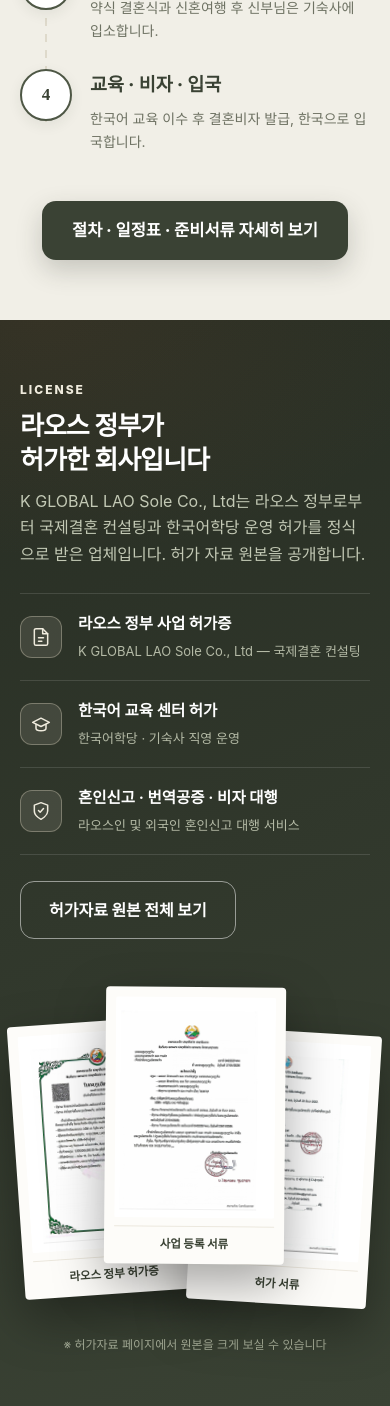
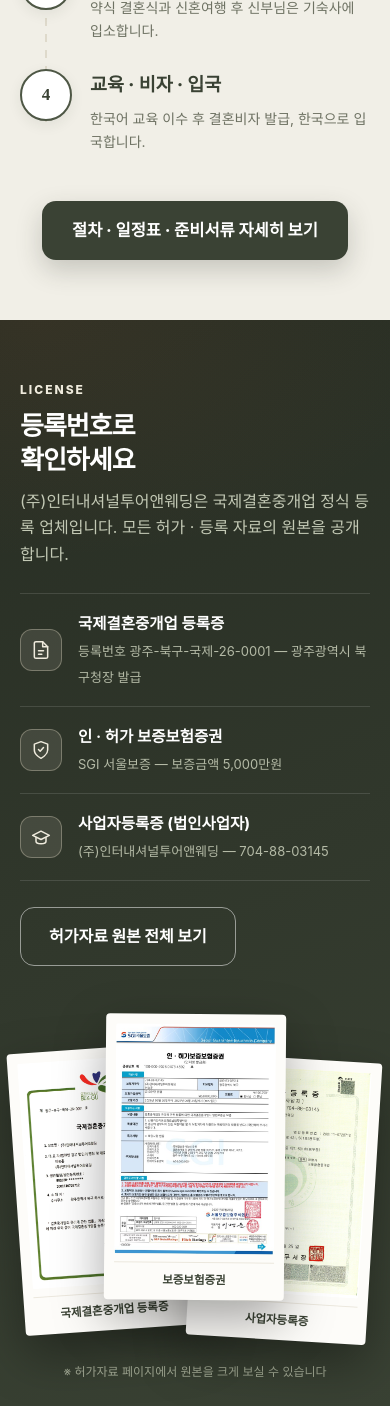
Before and after one commit to Jeongdonghwan/viet_prj, a Flask app: page / in a window 390 px wide. Shown: the part 5000-6406 px from the top of the page. Run offline with Flask 3, Linux system fonts and the light colour scheme; some web fonts are replaced.

Commit message:
메인 인증 밴드를 한국 허가자료 3종으로 동기화, 모바일 헤더 줄바꿈 수정
Co-Authored-By: Claude Fable 5 <noreply@anthropic.com>

```diff
--- a/app/static/css/main.css
+++ b/app/static/css/main.css
@@ -30,7 +30,7 @@ a{text-decoration:none;color:inherit}
 @media(prefers-reduced-motion:reduce){.rv{opacity:1;transform:none;transition:none}*{animation-duration:.01ms!important;animation-iteration-count:1!important}}
 
 /* buttons */
-.btn{display:inline-flex;align-items:center;justify-content:center;gap:8px;border-radius:12px;font-weight:800;cursor:pointer;border:none;transition:transform .18s,box-shadow .18s,background .18s}
+.btn{display:inline-flex;align-items:center;justify-content:center;gap:8px;border-radius:12px;font-weight:800;cursor:pointer;border:none;white-space:nowrap;transition:transform .18s,box-shadow .18s,background .18s}
 .btn:active{transform:scale(.97)}
 .btn-navy{background:var(--brand);color:#fff;padding:11px 20px;font-size:14.5px}
 .btn-login{color:var(--brand);padding:11px 12px;font-size:14.5px;background:transparent}
@@ -50,9 +50,15 @@ a{text-decoration:none;color:inherit}
 /* header */
 header.site{background:rgba(250,249,245,.92);backdrop-filter:blur(12px);border-bottom:1px solid var(--line);position:sticky;top:0;z-index:100}
 .hd{max-width:1140px;margin:0 auto;padding:0 20px;display:flex;align-items:center;justify-content:space-between;height:68px}
-.logo{font-family:var(--serif);font-weight:900;font-size:23px;color:var(--brand);letter-spacing:-.5px}
+.logo{font-family:var(--serif);font-weight:900;font-size:23px;color:var(--brand);letter-spacing:-.5px;white-space:nowrap}
 .logo span{color:var(--accent);font-size:11px;font-family:var(--sans);font-weight:700;margin-left:6px;vertical-align:3px;letter-spacing:1.5px}
-@media(max-width:640px){.logo{font-size:17px}.logo span{display:none}}
+@media(max-width:640px){
+  .logo{font-size:15px;letter-spacing:-.8px}
+  .logo span{display:none}
+  .hd{padding:0 14px;gap:8px}
+  .hd .btn-navy{padding:9px 12px;font-size:13px;border-radius:10px}
+  .hd .btn-login{padding:9px 8px;font-size:13px}
+}
 nav.gnb{display:flex;gap:28px;font-weight:600;font-size:15.5px}
 nav.gnb a{padding:4px 0;position:relative}
 nav.gnb a::after{content:'';position:absolute;left:0;bottom:-2px;width:0;height:2px;background:var(--brand-mid);transition:width .25s}
--- a/app/templates/index.html
+++ b/app/templates/index.html
@@ -193,21 +193,20 @@
     <div class="rv">
       <div class="sec-head">
         <div class="tag">LICENSE</div>
-        <h2>라오스 정부가<br>허가한 회사입니다</h2>
-        <p>{{ site.company_lao }}는 라오스 정부로부터 국제결혼 컨설팅과 한국어학당 운영 허가를 정식으로 받은 업체입니다. 허가 자료 원본을 공개합니다.</p>
+        <h2>등록번호로<br>확인하세요</h2>
+        <p>{{ site.company_kr }}은 국제결혼중개업 정식 등록 업체입니다. 모든 허가 · 등록 자료의 원본을 공개합니다.</p>
       </div>
       <ul class="trust-list">
-        <li><span class="ic"><svg viewBox="0 0 24 24" fill="none" stroke="currentColor" stroke-width="1.8" stroke-linecap="round" stroke-linejoin="round"><path d="M14 2H6a2 2 0 0 0-2 2v16a2 2 0 0 0 2 2h12a2 2 0 0 0 2-2V8z"/><path d="M14 2v6h6"/><path d="M9 13h6M9 17h4"/></svg></span><div><b>라오스 정부 사업 허가증</b><em>K GLOBAL LAO Sole Co., Ltd — 국제결혼 컨설팅</em></div></li>
-        <li><span class="ic"><svg viewBox="0 0 24 24" fill="none" stroke="currentColor" stroke-width="1.8" stroke-linecap="round" stroke-linejoin="round"><path d="M22 10 12 5 2 10l10 5 10-5z"/><path d="M6 12.5V17c0 1.7 2.7 3 6 3s6-1.3 6-3v-4.5"/></svg></span><div><b>한국어 교육 센터 허가</b><em>한국어학당 · 기숙사 직영 운영</em></div></li>
-        <li><span class="ic"><svg viewBox="0 0 24 24" fill="none" stroke="currentColor" stroke-width="1.8" stroke-linecap="round" stroke-linejoin="round"><path d="M12 22s8-4 8-10V5l-8-3-8 3v7c0 6 8 10 8 10z"/><path d="m9 11.5 2 2 4-4.5"/></svg></span><div><b>혼인신고 · 번역공증 · 비자 대행</b><em>라오스인 및 외국인 혼인신고 대행 서비스</em></div></li>
+        <li><span class="ic"><svg viewBox="0 0 24 24" fill="none" stroke="currentColor" stroke-width="1.8" stroke-linecap="round" stroke-linejoin="round"><path d="M14 2H6a2 2 0 0 0-2 2v16a2 2 0 0 0 2 2h12a2 2 0 0 0 2-2V8z"/><path d="M14 2v6h6"/><path d="M9 13h6M9 17h4"/></svg></span><div><b>국제결혼중개업 등록증</b><em>등록번호 {{ site.broker_no }} — 광주광역시 북구청장 발급</em></div></li>
+        <li><span class="ic"><svg viewBox="0 0 24 24" fill="none" stroke="currentColor" stroke-width="1.8" stroke-linecap="round" stroke-linejoin="round"><path d="M12 22s8-4 8-10V5l-8-3-8 3v7c0 6 8 10 8 10z"/><path d="m9 11.5 2 2 4-4.5"/></svg></span><div><b>인 · 허가 보증보험증권</b><em>SGI 서울보증 — 보증금액 5,000만원</em></div></li>
+        <li><span class="ic"><svg viewBox="0 0 24 24" fill="none" stroke="currentColor" stroke-width="1.8" stroke-linecap="round" stroke-linejoin="round"><path d="M22 10 12 5 2 10l10 5 10-5z"/><path d="M6 12.5V17c0 1.7 2.7 3 6 3s6-1.3 6-3v-4.5"/></svg></span><div><b>사업자등록증 (법인사업자)</b><em>{{ site.company_kr }} — {{ site.biz_no }}</em></div></li>
       </ul>
       <a class="btn btn-line" href="{{ url_for('pages.license_page') }}">허가자료 원본 전체 보기</a>
     </div>
     <div class="paper-stack rv rv-d1">
-      {# TODO(클라이언트 요청): 허가증 고해상 원본 스캔 수급 후 교체 (현재 자료 크롭본) #}
-      <div class="paper paper1"><img src="{{ url_for('static', filename='img/cert-01.png') }}" alt="라오스 정부 허가증 1" loading="lazy"><div class="name">라오스 정부 허가증</div></div>
-      <div class="paper paper2"><img src="{{ url_for('static', filename='img/cert-02.png') }}" alt="라오스 정부 허가증 2" loading="lazy"><div class="name">사업 등록 서류</div></div>
-      <div class="paper paper3"><img src="{{ url_for('static', filename='img/cert-03.png') }}" alt="라오스 정부 허가증 3" loading="lazy"><div class="name">허가 서류</div></div>
+      <div class="paper paper1"><img src="{{ url_for('static', filename='img/kr-cert-01.jpg') }}" alt="국제결혼중개업 등록증" loading="lazy"><div class="name">국제결혼중개업 등록증</div></div>
+      <div class="paper paper2"><img src="{{ url_for('static', filename='img/kr-cert-02.jpg') }}" alt="인·허가 보증보험증권" loading="lazy"><div class="name">보증보험증권</div></div>
+      <div class="paper paper3"><img src="{{ url_for('static', filename='img/kr-cert-03.jpg') }}" alt="사업자등록증" loading="lazy"><div class="name">사업자등록증</div></div>
       <div class="paper-note">※ 허가자료 페이지에서 원본을 크게 보실 수 있습니다</div>
     </div>
   </div>
```
Also changed, not shown: app/static/img/cert-01.png (deleted), app/static/img/cert-02.png (deleted), app/static/img/cert-03.png (deleted), app/static/img/cert-04.png (deleted).
